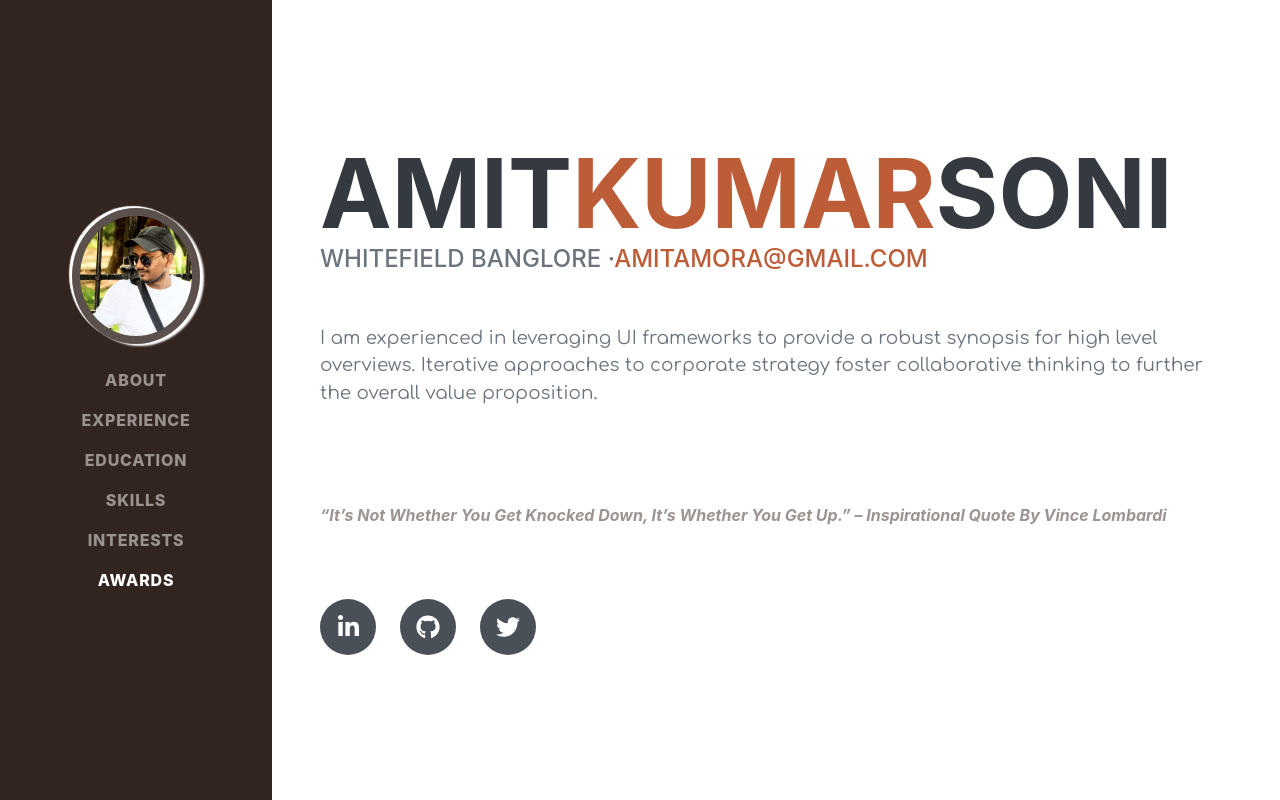
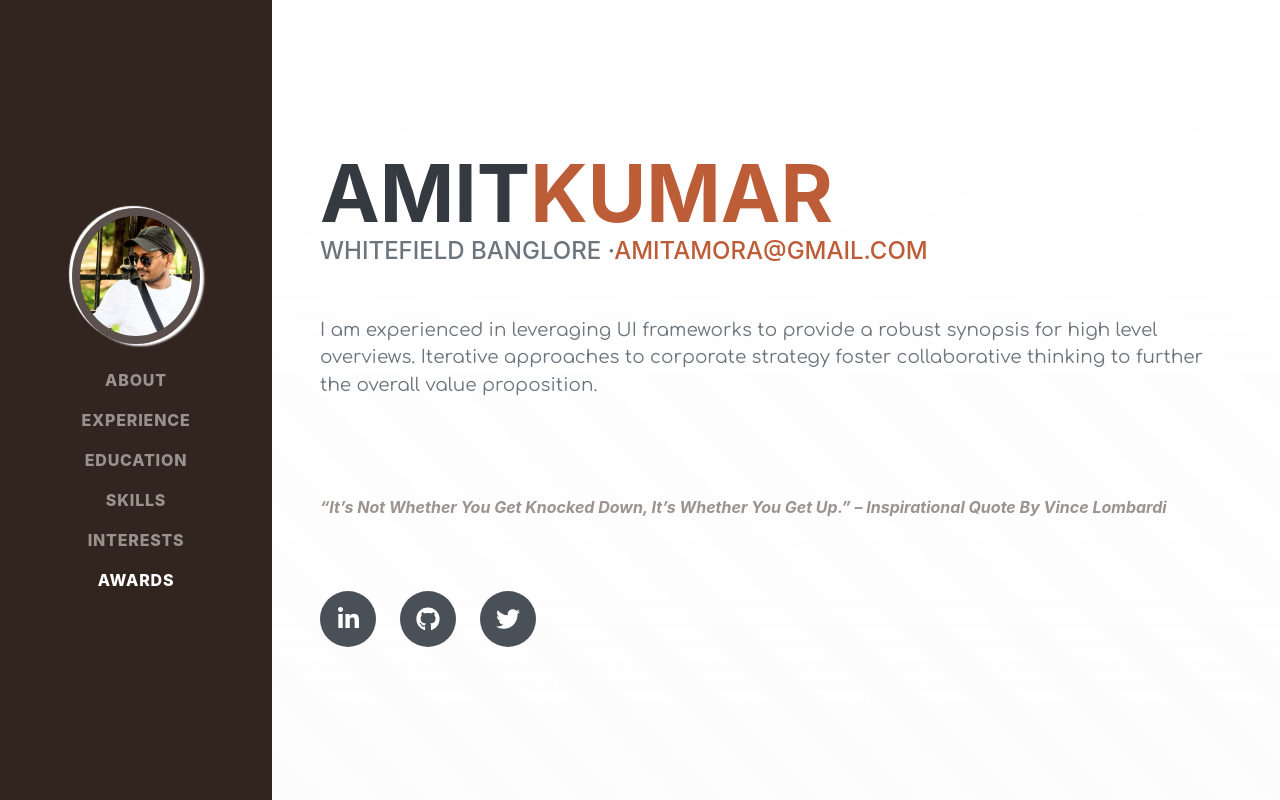
Before and after one commit to 4mit/portfolio, a React (Create React App) app: page / in a window 1280 px wide. Shown: the top 800 px of the page. Built offline with nearby package versions, Linux system fonts and the light colour scheme; a web font is replaced by a local one.

Commit message:
gredient

```diff
--- a/src/About/About.css
+++ b/src/About/About.css
@@ -9,3 +9,10 @@
     font-weight: bold;
     height: 4em;
 }
+/* #about{
+    background: linear-gradient(107deg, #ffffff, #ff430096);
+} */
+
+.main-title{
+    font-size: 5rem;
+}
--- a/src/About/About.js
+++ b/src/About/About.js
@@ -30,10 +30,10 @@ const About = () =>{
     return(
       <section className="resume-section" id="about">
           <div className="resume-section-content">
-            <h1 className="mb-0">
+            <h1 className="mb-0 main-title">
               Amit
               <span className="text-primary">Kumar</span>
-              <span className="text-primarys">Soni</span>
+              {/* <span className="text-primarys">Soni</span> */}
             </h1>
             <div className="subheading mb-5">
               Whitefield Banglore ·
--- a/src/App.js
+++ b/src/App.js
@@ -19,7 +19,7 @@ export default function App() {
       </div>
       <div className="content">Hello</div> */}
       <Sidenav />
-      <div className="container-fluid p-0">
+      <div className="container-fluid p-0 main-content">
         <About />
         <hr className="m-0" />
         <Experience />
--- /dev/null
+++ b/src/Experience/Experience.css
@@ -0,0 +1,3 @@
+#experience{
+    background: linear-gradient(to top, transparent, #ffffff 100%), #eaeaea repeating-linear-gradient(45deg, transparent, transparent 35px, rgba(255, 255, 255, 0.5) 35px, rgba(255, 255, 255, 0.5) 70px);
+}
--- a/src/Experience/Experience.js
+++ b/src/Experience/Experience.js
@@ -1,4 +1,5 @@
 import React from 'react';
+import './Experience.css';
 
 const Experience = () =>{
 
```
Also changed, not shown: src/styles.css.
